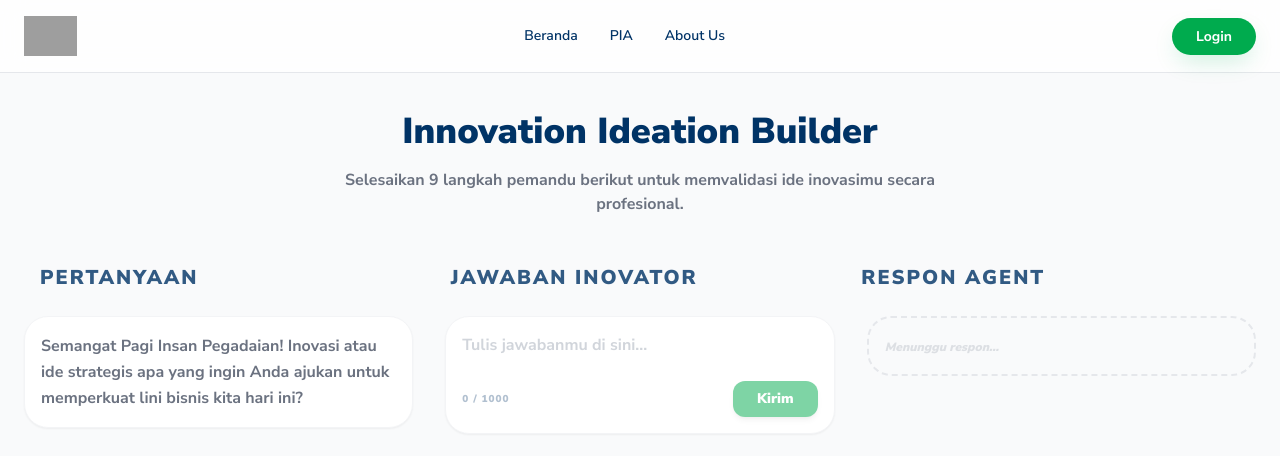
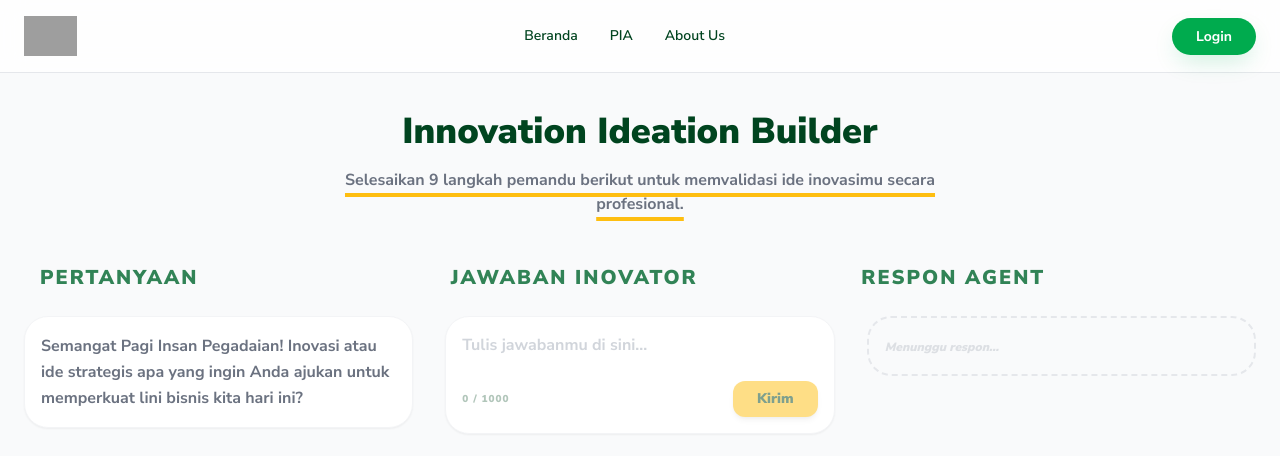
Before and after one commit to dypr-tm/innovation-awards, a Nuxt app: page /pia/submit in a window 1280 px wide. Shown: the top 456 px of the page. Built offline with nearby package versions, Linux system fonts and the light colour scheme; no server answers; grey boxes are pictures that could not be loaded.

Commit message:
style: pivot branding to Irish Green and Crimson Yellow palette

```diff
--- a/app/assets/css/design-tokens.css
+++ b/app/assets/css/design-tokens.css
@@ -17,17 +17,15 @@
   --irish-green-50: #00662E;
   --irish-green-70: #00441F;
 
-  /* --- Emerald Green / Evergreen --- */
-  --emerald-green-70-neg: #E6EDEC;
-  --emerald-green-50-neg: #99B7B3;
-  --emerald-green-20-neg: #407972;
-  --emerald-green: #004D43;
-  --emerald-green-20: #003D35;
-  --emerald-green-50: #002E28;
-  --evergreen-70: #001E1A;
+  /* --- Crimson Yellow --- */
+  --crimson-yellow: #FEBE10;
+  --crimson-yellow-hover: #E5AB0E;
+  --crimson-yellow-light: #FFF8E6;
 }
 
 /* Background Utilities */
+.bg-crimson-yellow { background-color: var(--crimson-yellow); }
+.bg-crimson-yellow-light { background-color: var(--crimson-yellow-light); }
 .bg-passion-green-70-neg { background-color: var(--passion-green-70-neg); }
 .bg-passion-green-50-neg { background-color: var(--passion-green-50-neg); }
 .bg-passion-green-20-neg { background-color: var(--passion-green-20-neg); }
--- a/app/components/Navbar.vue
+++ b/app/components/Navbar.vue
@@ -31,20 +31,20 @@
       </NuxtLink>
 
       <!-- Menus -->
-      <div class="hidden md:flex gap-8 items-center text-sm font-semibold text-[#003366]">
-        <NuxtLink to="/" class="hover:text-[#D4AF37] transition-colors">Beranda</NuxtLink>
-        <NuxtLink to="/pia" class="hover:text-[#D4AF37] transition-colors">PIA</NuxtLink>
+      <div class="hidden md:flex gap-8 items-center text-sm font-semibold text-[#00441F]">
+        <NuxtLink to="/" class="hover:text-crimson-yellow transition-colors">Beranda</NuxtLink>
+        <NuxtLink to="/pia" class="hover:text-crimson-yellow transition-colors">PIA</NuxtLink>
 
         <!-- Role Restricted Menus -->
         <template v-if="role !== 'guest'">
-          <NuxtLink to="/idea-repository" class="hover:text-[#D4AF37] transition-colors">Idea Repository</NuxtLink>
-          <NuxtLink to="/innovations" class="hover:text-[#D4AF37] transition-colors">Innovations</NuxtLink>
+          <NuxtLink to="/idea-repository" class="hover:text-crimson-yellow transition-colors">Idea Repository</NuxtLink>
+          <NuxtLink to="/innovations" class="hover:text-crimson-yellow transition-colors">Innovations</NuxtLink>
         </template>
 
-        <NuxtLink to="/about" class="hover:text-[#D4AF37] transition-colors">About Us</NuxtLink>
+        <NuxtLink to="/about" class="hover:text-crimson-yellow transition-colors">About Us</NuxtLink>
 
         <!-- Admin/Superadmin specific -->
-        <NuxtLink v-if="role === 'admin' || role === 'superadmin'" to="/admin" class="px-3 py-1 bg-red-50 text-red-600 rounded-lg text-xs font-bold uppercase tracking-wider">
+        <NuxtLink v-if="role === 'admin' || role === 'superadmin'" to="/admin" class="px-3 py-1 bg-irish-green-70-neg text-irish-green rounded-lg text-xs font-bold uppercase tracking-wider">
           Admin Area
         </NuxtLink>
       </div>
@@ -71,8 +71,8 @@
           >
             <div v-if="isMenuOpen" class="absolute right-0 mt-2 w-64 bg-white rounded-2xl shadow-xl border p-4 z-[100]">
               <div class="mb-4 pb-4 border-b">
-                <div class="font-bold text-[#003366] truncate">{{ profile?.full_name || 'Insan Pegadaian' }}</div>
-                <div class="text-[10px] bg-blue-50 text-[#003366] px-2 py-0.5 rounded-full inline-block mt-1 font-bold uppercase tracking-wider">{{ role }}</div>
+                <div class="font-bold text-[#00441F] truncate">{{ profile?.full_name || 'Insan Pegadaian' }}</div>
+                <div class="text-[10px] bg-irish-green-70-neg text-irish-green px-2 py-0.5 rounded-full inline-block mt-1 font-bold uppercase tracking-wider">{{ role }}</div>
                 <div class="text-xs text-gray-500 mt-2 truncate">{{ user.email }}</div>
               </div>
               <div class="flex flex-col gap-2">
--- a/app/pages/pia/submit.vue
+++ b/app/pages/pia/submit.vue
@@ -206,15 +206,15 @@
     <div class="container mx-auto px-6 max-w-7xl">
       <!-- Header -->
       <div class="mb-12 text-center">
-        <h1 class="text-4xl font-black text-[#003366] mb-4">Innovation Ideation Builder</h1>
-        <p class="text-gray-500 max-w-2xl mx-auto font-bold">Selesaikan 9 langkah pemandu berikut untuk memvalidasi ide inovasimu secara profesional.</p>
+        <h1 class="text-4xl font-black text-[#00441F] mb-4">Innovation Ideation Builder</h1>
+        <p class="text-gray-500 max-w-2xl mx-auto font-bold underline decoration-crimson-yellow decoration-4 underline-offset-8">Selesaikan 9 langkah pemandu berikut untuk memvalidasi ide inovasimu secara profesional.</p>
       </div>
 
       <!-- Column Labels -->
       <div class="grid grid-cols-1 md:grid-cols-3 gap-8 mb-6 px-4">
-        <div class="text-left font-black text-[#003366] text-xl uppercase tracking-widest opacity-80">Pertanyaan</div>
-        <div class="text-left font-black text-[#003366] text-xl uppercase tracking-widest opacity-80">Jawaban Inovator</div>
-        <div class="text-left font-black text-[#003366] text-xl uppercase tracking-widest opacity-80">Respon Agent</div>
+        <div class="text-left font-black text-[#00662E] text-xl uppercase tracking-widest opacity-80">Pertanyaan</div>
+        <div class="text-left font-black text-[#00662E] text-xl uppercase tracking-widest opacity-80">Jawaban Inovator</div>
+        <div class="text-left font-black text-[#00662E] text-xl uppercase tracking-widest opacity-80">Respon Agent</div>
       </div>
 
       <!-- Interaction Area -->
@@ -241,7 +241,7 @@
             ></textarea>
 
             <div v-if="index === steps.length - 1 && !step.aiResponse" class="flex justify-between items-center mt-2">
-              <div class="text-[10px] font-black tracking-widest text-[#003366] opacity-30">
+              <div class="text-[10px] font-black tracking-widest text-[#00441F] opacity-30">
                 <span :class="{ 'text-red-500 opacity-100': step.answer.length >= 900 }">
                   {{ step.answer.length }}
                 </span>
@@ -252,7 +252,7 @@
                 v-if="!step.isLoading"
                 @click="submitAnswer(index)"
                 :disabled="step.answer.trim().length === 0"
-                class="btn-primary px-6 py-2 rounded-xl text-sm shadow-md hover:shadow-irish-green/20 disabled:opacity-50 disabled:cursor-not-allowed font-black"
+                class="bg-crimson-yellow hover:bg-crimson-yellow-hover text-[#00441F] px-6 py-2 rounded-xl text-sm shadow-md hover:shadow-crimson-yellow/20 disabled:opacity-50 disabled:cursor-not-allowed font-black transition-all"
               >
                 Kirim
               </button>
@@ -284,12 +284,12 @@
 
         <!-- Success Message -->
         <div v-if="isFinished" class="mt-12 bg-white p-12 rounded-[48px] text-center border border-gray-100 shadow-xl animate-fade-in-up">
-           <div class="w-20 h-20 bg-irish-green rounded-full flex items-center justify-center mx-auto mb-6 text-white text-4xl shadow-lg font-nunito">✓</div>
-           <h2 class="text-3xl font-black text-[#003366] mb-4">Draft Proposal Selesai!</h2>
+           <div class="w-20 h-20 bg-irish-green rounded-full flex items-center justify-center mx-auto mb-6 text-white text-4xl shadow-lg font-nunito border-4 border-crimson-yellow">✓</div>
+           <h2 class="text-3xl font-black text-[#00441F] mb-4">Draft Proposal Selesai!</h2>
            <p class="text-gray-500 mb-8 max-w-lg mx-auto font-bold">Selamat, ide kamu telah tervalidasi oleh sistem. Kamu bisa mengunduh ringkasan atau melanjutkan ke dashboard.</p>
            <div class="flex gap-4 justify-center">
-             <button @click="downloadProposalPDF" class="px-8 py-3 bg-[#E5E7EB] text-[#003366] font-bold rounded-2xl hover:bg-gray-200 transition-colors">Unduh Proposal (PDF)</button>
-             <button @click="navigateTo('/pia')" class="px-8 py-3 bg-[#003366] text-white font-bold rounded-2xl hover:bg-[#002244] transition-colors">Kembali ke Portal</button>
+             <button @click="downloadProposalPDF" class="px-8 py-3 bg-crimson-yellow text-[#00441F] font-bold rounded-2xl hover:bg-crimson-yellow-hover transition-colors shadow-lg">Unduh Proposal (PDF)</button>
+             <button @click="navigateTo('/pia')" class="px-8 py-3 bg-[#00441F] text-white font-bold rounded-2xl hover:bg-[#00220F] transition-colors">Kembali ke Portal</button>
            </div>
         </div>
       </div>
@@ -302,6 +302,10 @@
 
 .font-nunito {
   font-family: 'Nunito Sans', sans-serif;
+}
+
+.decoration-crimson-yellow {
+  text-decoration-color: var(--crimson-yellow);
 }
 
 .shadow-inner {
```
